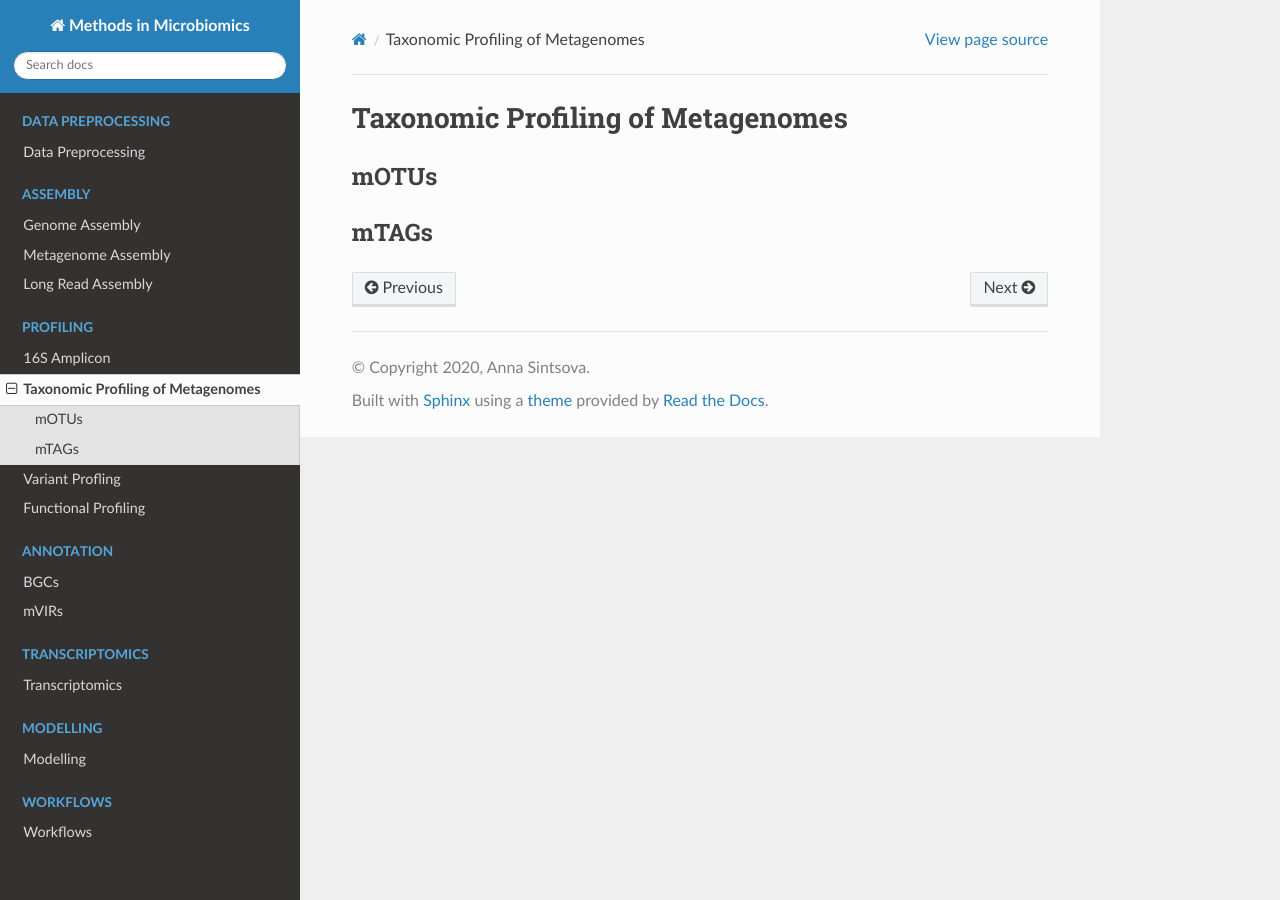
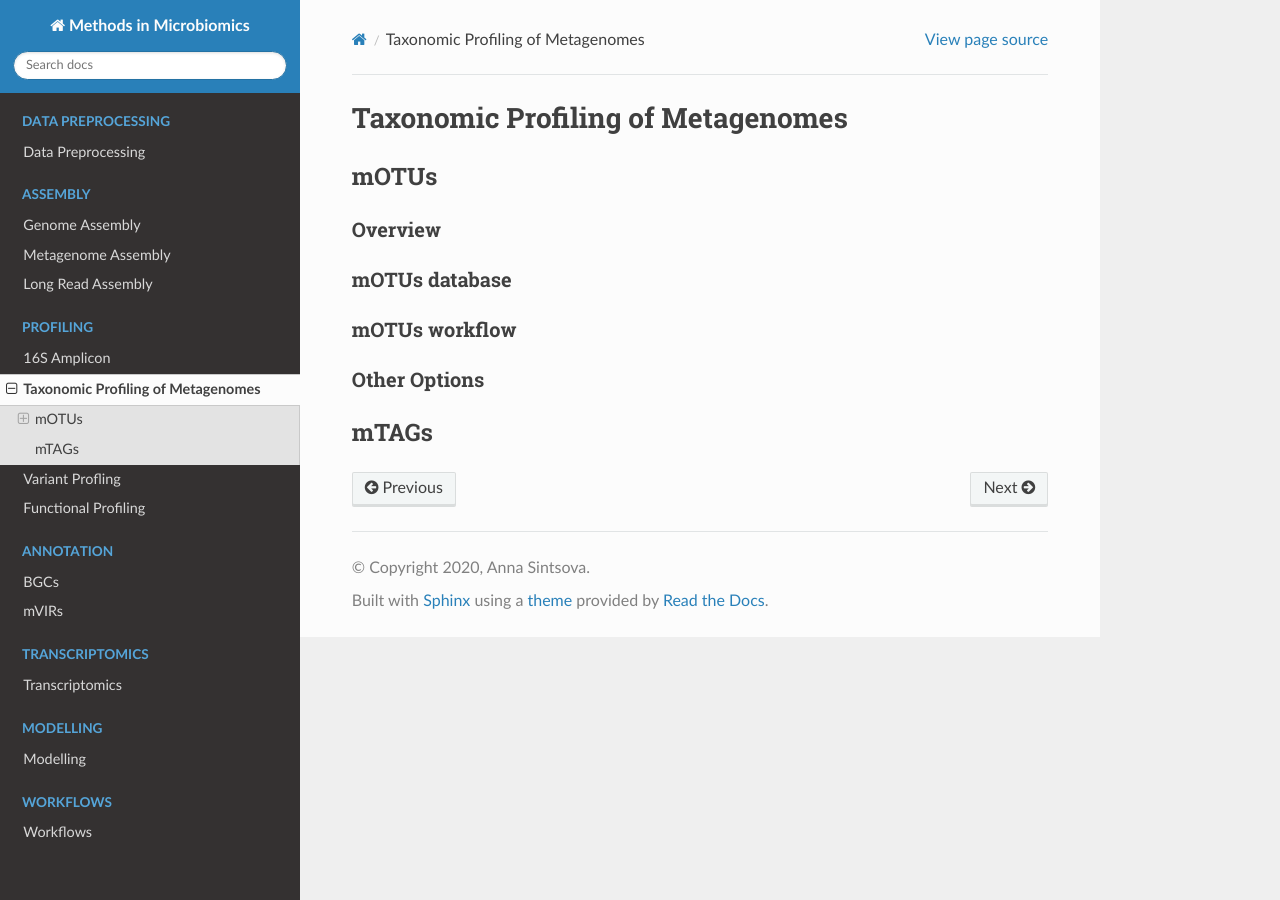
Before and after one commit to MicrobiologyETHZ/Methods_in_Microbiomics, a Sphinx documentation site: the page built from docs/profiling/metagenomes.rst, in a window 1280 px wide. Built offline with Sphinx 7.4.7 and the Read the Docs theme 2.0.0, drawn with Linux system fonts in a browser that asks for light colours.

Commit message:
Started mOTUs section

```diff
--- a/docs/profiling/metagenomes.rst
+++ b/docs/profiling/metagenomes.rst
@@ -8,6 +8,23 @@ mOTUs
 --------
 
 
+Overview
+^^^^^^^^
+
+
+mOTUs database
+^^^^^^^^^^^^^^
+
+
+mOTUs workflow
+^^^^^^^^^^^^^^
+
+
+
+Other Options
+^^^^^^^^^^^^^
+
+
 --------
 mTAGs
 --------
```
